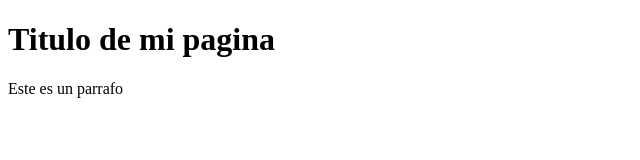
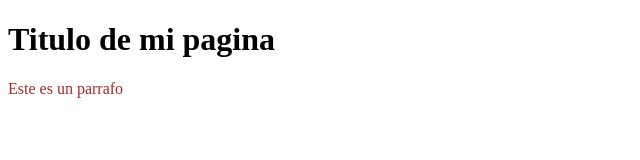
Before and after one commit to VenusHall/branches, a plain HTML site: page index.html in a window 1280 px wide. Shown: the full height of the page, 0-640 px from the left. Drawn offline with Linux system fonts and the light colour scheme.

Commit message:
style: make the text brown

```diff
--- a/index.html
+++ b/index.html
@@ -5,6 +5,7 @@
     <meta http-equiv="X-UA-Compatible" content="IE=edge">
     <meta name="viewport" content="width=device-width, initial-scale=1.0">
     <title>Document</title>
+    <link rel="stylesheet" href="styles.css">
 </head>
 <body>
     <main>
--- /dev/null
+++ b/styles.css
@@ -0,0 +1,3 @@
+p {
+    color: brown;
+}
```
